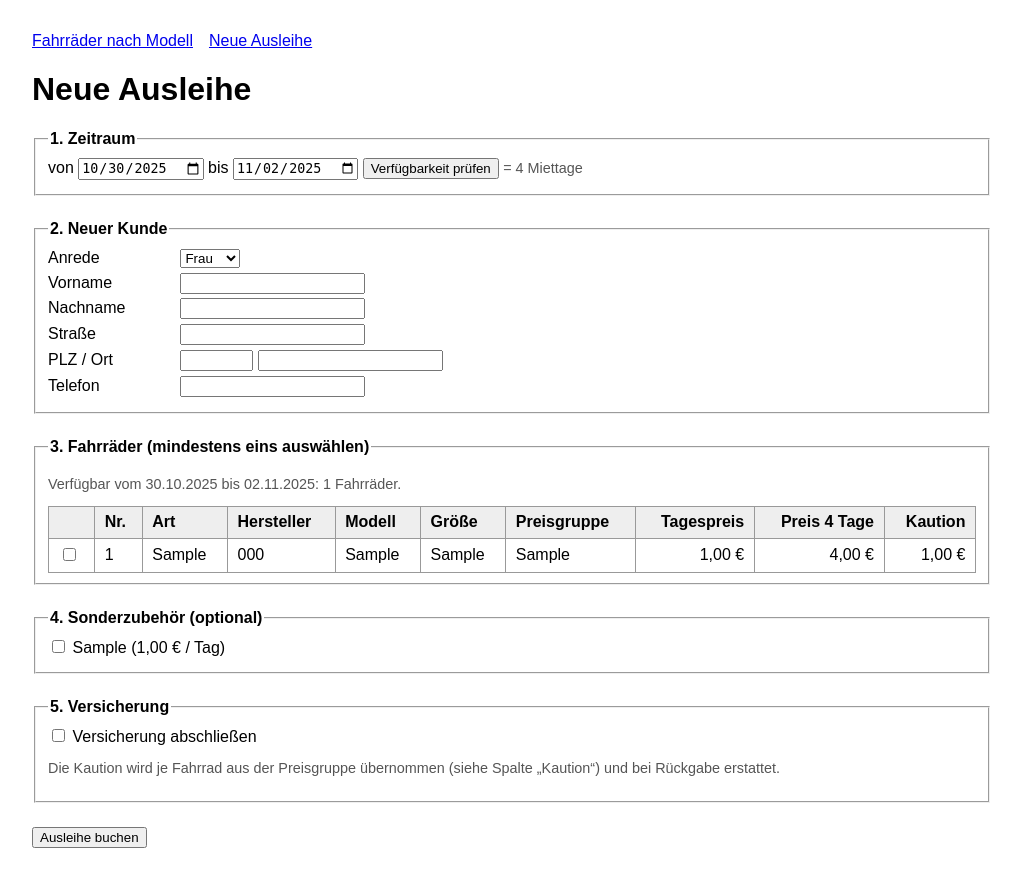
After one commit to ihsanaliakbar/Fahrradiso_phpProject, a PHP site: page /verleih.php in a window 1280 px wide. The commit adds this page. Shown: the whole page, without its empty margins (0-1021 px from the left). Run offline with PHP 8.4, Linux system fonts and the light colour scheme; tables that the repository leaves empty hold one stand-in row (values such as "Sample post").

Commit message:
Teil B: Ausleihe-Prozess, Kaution je Preisgruppe, Use-Case-Diagramm
- verleih.php: neuer Kunde leiht ein oder mehrere Fahrraeder in einem Zeitraum;
  Verfuegbarkeitspruefung, Sonderzubehoer, Versicherung, Buchung in Transaktion,
  Bestaetigung mit Mietpreis und Kaution
- Kaution als fester Betrag je Preisgruppe (Spalte in Ihsan_Preisgruppe),
  wird je Fahrrad automatisch uebernommen
- index.php: Navigation zur neuen Ausleihe
- usecase.puml / usecase.png: Use-Case-Diagramm "Fahrraeder ausleihen"

```diff
--- a/fahradiso.sql
+++ b/fahradiso.sql
@@ -35,10 +35,12 @@ CREATE TABLE Ihsan_Kunde (
     PRIMARY KEY (Kundennummer)
 );
 
+-- Kaution: fester Betrag je Preisgruppe, wird bei der Ausleihe je Rad hinterlegt
 CREATE TABLE Ihsan_Preisgruppe (
     PreisgruppenNr TINYINT UNSIGNED NOT NULL,
     Bezeichnung    VARCHAR(20)      NOT NULL,
     Tagespreis     DECIMAL(6,2)     NOT NULL,
+    Kaution        DECIMAL(6,2)     NOT NULL,
     PRIMARY KEY (PreisgruppenNr)
 );
 
--- a/index.php
+++ b/index.php
@@ -59,6 +59,7 @@ function h(?string $s): string
     </style>
 </head>
 <body>
+    <nav><a href="index.php">Fahrräder nach Modell</a> | <a href="verleih.php">Neue Ausleihe</a></nav>
     <h1>Fahrräder nach Modell</h1>
 
     <form method="get">
--- /dev/null
+++ b/verleih.php
@@ -0,0 +1,364 @@
+<?php
+/**
+ * verleih.php  –  Teil B: Arbeitsprozess "Neuer Kunde leiht Fahrräder"
+ *
+ * Ablauf:
+ *   1. Zeitraum wählen (vorbelegt: 30.10.2025 – 02.11.2025)
+ *   2. Verfügbare Fahrräder werden ermittelt (keine überlappende Ausleihe)
+ *   3. Neuen Kunden erfassen, ein oder mehrere Fahrräder + optional Zubehör wählen
+ *      (Kaution je Rad ergibt sich automatisch aus der Preisgruppe)
+ *   4. Buchung in einer Transaktion speichern:
+ *        INSERT Kunde  ->  je Fahrrad INSERT Ausleihe  ->  INSERT Ausleihe_Zubehoer
+ *   5. Bestätigung mit Preisberechnung anzeigen
+ */
+require 'config.php';
+
+mysqli_report(MYSQLI_REPORT_ERROR | MYSQLI_REPORT_STRICT); // Fehler als Exception (fuer Rollback)
+$mysqli = new mysqli(DB_HOST, DB_USER, DB_PASS, DB_NAME);
+if ($mysqli->connect_error) {
+    die('Verbindung fehlgeschlagen: ' . $mysqli->connect_error);
+}
+$mysqli->set_charset('utf8mb4');
+
+function h(?string $s): string
+{
+    return htmlspecialchars($s ?? '', ENT_QUOTES, 'UTF-8');
+}
+
+function euro(float $betrag): string
+{
+    return number_format($betrag, 2, ',', '.') . ' €';
+}
+
+function datumDe(string $iso): string
+{
+    return date('d.m.Y', strtotime($iso));
+}
+
+// ---------------------------------------------------------------------
+// Schritt 1: Zeitraum (GET oder POST), Standard laut Aufgabe
+// ---------------------------------------------------------------------
+$von = $_REQUEST['von'] ?? '2025-10-30';
+$bis = $_REQUEST['bis'] ?? '2025-11-02';
+
+$fehler = [];
+$dVon = DateTime::createFromFormat('Y-m-d', $von);
+$dBis = DateTime::createFromFormat('Y-m-d', $bis);
+if (!$dVon || !$dBis) {
+    $fehler[] = 'Bitte gültige Daten angeben.';
+} elseif ($dBis < $dVon) {
+    $fehler[] = 'Das Rückgabedatum darf nicht vor dem Ausleihdatum liegen.';
+}
+$tage = (!$fehler) ? $dVon->diff($dBis)->days + 1 : 0;   // 30.10.–02.11. = 4 Tage
+
+// ---------------------------------------------------------------------
+// Schritt 2: Verfügbare Fahrräder im Zeitraum
+// Ein Rad ist belegt, wenn eine Ausleihe den Zeitraum überlappt.
+// Rueckgabedatum NULL = noch nicht zurück, zählt als offen.
+// ---------------------------------------------------------------------
+$verfuegbar = [];
+if (!$fehler) {
+    $stmt = $mysqli->prepare(
+        'SELECT f.Fahrradnummer, f.Art, f.Hersteller, f.Modell, f.Rahmengroesse,
+                p.Bezeichnung AS Preisgruppe, p.Tagespreis, p.Kaution
+         FROM Ihsan_Fahrrad f
+         JOIN Ihsan_Preisgruppe p ON p.PreisgruppenNr = f.PreisgruppenNr
+         WHERE f.Fahrradnummer NOT IN (
+             SELECT a.Fahrradnummer
+             FROM Ihsan_Ausleihe a
+             WHERE a.Ausleihdatum <= ?
+               AND COALESCE(a.Rueckgabedatum, "9999-12-31") >= ?
+         )
+         ORDER BY f.Art, f.Hersteller, f.Modell, f.Rahmengroesse'
+    );
+    $stmt->bind_param('ss', $bis, $von);
+    $stmt->execute();
+    $verfuegbar = $stmt->get_result()->fetch_all(MYSQLI_ASSOC);
+    $stmt->close();
+}
+
+$zubehoer = $mysqli->query('SELECT ZubehoerNr, Bezeichnung, Preis FROM Ihsan_Sonderzubehoer ORDER BY Bezeichnung')
+                   ->fetch_all(MYSQLI_ASSOC);
+
+// ---------------------------------------------------------------------
+// Schritt 3 + 4: Buchung verarbeiten (POST)
+// ---------------------------------------------------------------------
+$buchung = null;   // wird bei Erfolg gefüllt und unten als Bestätigung angezeigt
+
+if ($_SERVER['REQUEST_METHOD'] === 'POST' && !$fehler) {
+    $kunde = [
+        'Anrede'   => trim($_POST['anrede']   ?? ''),
+        'Nachname' => trim($_POST['nachname'] ?? ''),
+        'Vorname'  => trim($_POST['vorname']  ?? ''),
+        'Strasse'  => trim($_POST['strasse']  ?? ''),
+        'PLZ'      => trim($_POST['plz']      ?? ''),
+        'Ort'      => trim($_POST['ort']      ?? ''),
+        'Telefon'  => trim($_POST['telefon']  ?? ''),
+    ];
+    foreach (['Anrede', 'Nachname', 'Vorname', 'Strasse', 'PLZ', 'Ort'] as $feld) {
+        if ($kunde[$feld] === '') {
+            $fehler[] = "Bitte das Feld „{$feld}“ ausfüllen.";
+        }
+    }
+
+    $gewaehlteRaeder = array_map('intval', $_POST['fahrrad'] ?? []);
+    $gewaehlteRaeder = array_values(array_unique($gewaehlteRaeder));
+    if (count($gewaehlteRaeder) < 1) {
+        $fehler[] = 'Bitte mindestens ein Fahrrad auswählen.';
+    }
+    // Nur Räder akzeptieren, die wirklich verfügbar sind (kein Manipulieren des Formulars)
+    $verfuegbarNachNr = array_column($verfuegbar, null, 'Fahrradnummer');
+    foreach ($gewaehlteRaeder as $nr) {
+        if (!isset($verfuegbarNachNr[$nr])) {
+            $fehler[] = "Fahrrad Nr. $nr ist im gewählten Zeitraum nicht verfügbar.";
+        }
+    }
+
+    $gewaehltesZubehoer = array_map('intval', $_POST['zubehoer'] ?? []);
+    $versicherung = isset($_POST['versicherung']) ? 1 : 0;
+
+    if (!$fehler) {
+        // Alles oder nichts: Kunde + alle Ausleihen + Zubehör in einer Transaktion
+        $mysqli->begin_transaction();
+        try {
+            // 4a) Neuen Kunden anlegen
+            $stmt = $mysqli->prepare(
+                'INSERT INTO Ihsan_Kunde (Anrede, Nachname, Vorname, Strasse, PLZ, Ort, Telefon)
+                 VALUES (?, ?, ?, ?, ?, ?, ?)'
+            );
+            $telefon = $kunde['Telefon'] !== '' ? $kunde['Telefon'] : null;
+            $stmt->bind_param('sssssss', $kunde['Anrede'], $kunde['Nachname'], $kunde['Vorname'],
+                              $kunde['Strasse'], $kunde['PLZ'], $kunde['Ort'], $telefon);
+            $stmt->execute();
+            $kundennummer = $mysqli->insert_id;
+            $stmt->close();
+
+            // 4b) Pro Fahrrad eine Ausleihe; die Kaution ergibt sich aus der Preisgruppe des Rads
+            $ausleihNrn = [];
+            $stmt = $mysqli->prepare(
+                'INSERT INTO Ihsan_Ausleihe (Kundennummer, Fahrradnummer, Ausleihdatum, Rueckgabedatum, Versicherung, Kaution)
+                 VALUES (?, ?, ?, ?, ?, ?)'
+            );
+            foreach ($gewaehlteRaeder as $nr) {
+                $kaution = (float)$verfuegbarNachNr[$nr]['Kaution'];
+                $stmt->bind_param('iissid', $kundennummer, $nr, $von, $bis, $versicherung, $kaution);
+                $stmt->execute();
+                $ausleihNrn[$nr] = $mysqli->insert_id;
+            }
+            $stmt->close();
+
+            // 4c) Sonderzubehör: hängt nicht am Rad, wird der ersten Ausleihe des Vorgangs zugeordnet
+            if ($gewaehltesZubehoer) {
+                $ersteAusleihe = reset($ausleihNrn);
+                $stmt = $mysqli->prepare(
+                    'INSERT INTO Ihsan_Ausleihe_Zubehoer (AusleihNr, ZubehoerNr) VALUES (?, ?)'
+                );
+                foreach ($gewaehltesZubehoer as $z) {
+                    $stmt->bind_param('ii', $ersteAusleihe, $z);
+                    $stmt->execute();
+                }
+                $stmt->close();
+            }
+
+            $mysqli->commit();
+        } catch (mysqli_sql_exception $e) {
+            $mysqli->rollback();
+            $fehler[] = 'Buchung fehlgeschlagen: ' . $e->getMessage();
+        }
+    }
+
+    if (!$fehler) {
+        // Schritt 5: Daten für die Bestätigung zusammenstellen
+        $zubehoerNachNr = array_column($zubehoer, null, 'ZubehoerNr');
+        $positionen = [];
+        $summe = 0.0;
+        $kautionGesamt = 0.0;
+        foreach ($gewaehlteRaeder as $nr) {
+            $f = $verfuegbarNachNr[$nr];
+            $preis = $tage * (float)$f['Tagespreis'];
+            $positionen[] = [
+                'text'    => "Fahrrad Nr. $nr: {$f['Art']} {$f['Hersteller']} {$f['Modell']} ({$f['Rahmengroesse']}), "
+                           . "Preisgruppe {$f['Preisgruppe']}, $tage Tage × " . euro((float)$f['Tagespreis']),
+                'betrag'  => $preis,
+                'kaution' => (float)$f['Kaution'],
+            ];
+            $summe += $preis;
+            $kautionGesamt += (float)$f['Kaution'];
+        }
+        foreach ($gewaehltesZubehoer as $z) {
+            $preis = $tage * (float)$zubehoerNachNr[$z]['Preis'];
+            $positionen[] = [
+                'text'    => "Zubehör: {$zubehoerNachNr[$z]['Bezeichnung']}, $tage Tage × " . euro((float)$zubehoerNachNr[$z]['Preis']),
+                'betrag'  => $preis,
+                'kaution' => null,
+            ];
+            $summe += $preis;
+        }
+        $buchung = [
+            'kundennummer' => $kundennummer,
+            'kunde'        => $kunde,
+            'ausleihNrn'   => $ausleihNrn,
+            'positionen'   => $positionen,
+            'summe'        => $summe,
+            'kaution'      => $kautionGesamt,
+            'versicherung' => $versicherung,
+        ];
+    }
+}
+
+$mysqli->close();
+?>
+<!DOCTYPE html>
+<html lang="de">
+<head>
+    <meta charset="UTF-8">
+    <title>Fahrradverleih – Neue Ausleihe</title>
+    <style>
+        body { font-family: Arial, sans-serif; margin: 2rem; max-width: 60rem; }
+        nav a { margin-right: 1rem; }
+        fieldset { margin-bottom: 1.5rem; }
+        legend { font-weight: bold; }
+        label.feld { display: inline-block; width: 8rem; }
+        .zeile { margin: .3rem 0; }
+        table { border-collapse: collapse; margin-top: .5rem; width: 100%; }
+        th, td { border: 1px solid #999; padding: .4rem .6rem; text-align: left; }
+        th { background: #eee; }
+        td.num, th.num { text-align: right; }
+        .fehler { background: #fdd; border: 1px solid #c00; padding: .5rem 1rem; margin-bottom: 1rem; }
+        .ok { background: #dfd; border: 1px solid #090; padding: .5rem 1rem; margin-bottom: 1rem; }
+        .hinweis { color: #555; font-size: .9em; }
+    </style>
+</head>
+<body>
+    <nav><a href="index.php">Fahrräder nach Modell</a><a href="verleih.php">Neue Ausleihe</a></nav>
+    <h1>Neue Ausleihe</h1>
+
+    <?php if ($fehler): ?>
+        <div class="fehler"><ul>
+            <?php foreach ($fehler as $f): ?><li><?= h($f) ?></li><?php endforeach; ?>
+        </ul></div>
+    <?php endif; ?>
+
+    <?php if ($buchung): ?>
+        <div class="ok">Buchung gespeichert. Kundennummer <strong><?= $buchung['kundennummer'] ?></strong>,
+            Ausleih-Nr. <strong><?= implode(', ', $buchung['ausleihNrn']) ?></strong>.</div>
+
+        <h2>Bestätigung</h2>
+        <p>
+            <?= h($buchung['kunde']['Anrede']) ?> <?= h($buchung['kunde']['Vorname']) ?> <?= h($buchung['kunde']['Nachname']) ?><br>
+            <?= h($buchung['kunde']['Strasse']) ?>, <?= h($buchung['kunde']['PLZ']) ?> <?= h($buchung['kunde']['Ort']) ?><br>
+            Zeitraum: <?= datumDe($von) ?> bis <?= datumDe($bis) ?> (<?= $tage ?> Tage)<br>
+            Versicherung: <?= $buchung['versicherung'] ? 'ja' : 'nein' ?>
+        </p>
+        <table>
+            <tr><th>Position</th><th class="num">Mietpreis</th><th class="num">Kaution</th></tr>
+            <?php foreach ($buchung['positionen'] as $p): ?>
+                <tr>
+                    <td><?= h($p['text']) ?></td>
+                    <td class="num"><?= euro($p['betrag']) ?></td>
+                    <td class="num"><?= $p['kaution'] !== null ? euro($p['kaution']) : '–' ?></td>
+                </tr>
+            <?php endforeach; ?>
+            <tr><th>Summe</th><th class="num"><?= euro($buchung['summe']) ?></th><th class="num"><?= euro($buchung['kaution']) ?></th></tr>
+            <tr><th colspan="2">Bei Abholung zu zahlen (Mietpreis + Kaution, Kaution wird bei Rückgabe erstattet)</th>
+                <th class="num"><?= euro($buchung['summe'] + $buchung['kaution']) ?></th></tr>
+        </table>
+        <p><a href="verleih.php">Weitere Ausleihe anlegen</a></p>
+
+    <?php else: ?>
+
+        <form method="get">
+            <fieldset>
+                <legend>1. Zeitraum</legend>
+                <div class="zeile">
+                    <label for="von">von</label> <input type="date" id="von" name="von" value="<?= h($von) ?>" required>
+                    <label for="bis">bis</label> <input type="date" id="bis" name="bis" value="<?= h($bis) ?>" required>
+                    <button type="submit">Verfügbarkeit prüfen</button>
+                    <?php if ($tage): ?><span class="hinweis">= <?= $tage ?> Miettage</span><?php endif; ?>
+                </div>
+            </fieldset>
+        </form>
+
+        <?php if (!$fehler || $_SERVER['REQUEST_METHOD'] === 'POST'): ?>
+        <form method="post" action="verleih.php">
+            <input type="hidden" name="von" value="<?= h($von) ?>">
+            <input type="hidden" name="bis" value="<?= h($bis) ?>">
+
+            <fieldset>
+                <legend>2. Neuer Kunde</legend>
+                <div class="zeile"><label class="feld" for="anrede">Anrede</label>
+                    <select name="anrede" id="anrede">
+                        <?php foreach (['Frau', 'Herr', 'Divers'] as $a): ?>
+                            <option <?= ($_POST['anrede'] ?? '') === $a ? 'selected' : '' ?>><?= $a ?></option>
+                        <?php endforeach; ?>
+                    </select></div>
+                <div class="zeile"><label class="feld" for="vorname">Vorname</label>
+                    <input id="vorname" name="vorname" value="<?= h($_POST['vorname'] ?? '') ?>" required></div>
+                <div class="zeile"><label class="feld" for="nachname">Nachname</label>
+                    <input id="nachname" name="nachname" value="<?= h($_POST['nachname'] ?? '') ?>" required></div>
+                <div class="zeile"><label class="feld" for="strasse">Straße</label>
+                    <input id="strasse" name="strasse" value="<?= h($_POST['strasse'] ?? '') ?>" required></div>
+                <div class="zeile"><label class="feld" for="plz">PLZ / Ort</label>
+                    <input id="plz" name="plz" size="6" value="<?= h($_POST['plz'] ?? '') ?>" required>
+                    <input id="ort" name="ort" value="<?= h($_POST['ort'] ?? '') ?>" required></div>
+                <div class="zeile"><label class="feld" for="telefon">Telefon</label>
+                    <input id="telefon" name="telefon" value="<?= h($_POST['telefon'] ?? '') ?>"></div>
+            </fieldset>
+
+            <fieldset>
+                <legend>3. Fahrräder (mindestens eins auswählen)</legend>
+                <?php if (!$verfuegbar): ?>
+                    <p>Im Zeitraum <?= datumDe($von) ?> bis <?= datumDe($bis) ?> ist kein Fahrrad frei.</p>
+                <?php else: ?>
+                    <p class="hinweis">Verfügbar vom <?= datumDe($von) ?> bis <?= datumDe($bis) ?>: <?= count($verfuegbar) ?> Fahrräder.</p>
+                    <table>
+                        <tr><th></th><th>Nr.</th><th>Art</th><th>Hersteller</th><th>Modell</th><th>Größe</th>
+                            <th>Preisgruppe</th><th class="num">Tagespreis</th><th class="num">Preis <?= $tage ?> Tage</th><th class="num">Kaution</th></tr>
+                        <?php foreach ($verfuegbar as $f): ?>
+                            <?php $nr = (int)$f['Fahrradnummer']; ?>
+                            <tr>
+                                <td><input type="checkbox" name="fahrrad[]" value="<?= $nr ?>" id="f<?= $nr ?>"
+                                    <?= in_array($nr, array_map('intval', $_POST['fahrrad'] ?? []), true) ? 'checked' : '' ?>></td>
+                                <td><label for="f<?= $nr ?>"><?= $nr ?></label></td>
+                                <td><?= h($f['Art']) ?></td>
+                                <td><?= h($f['Hersteller']) ?></td>
+                                <td><?= h($f['Modell']) ?></td>
+                                <td><?= h($f['Rahmengroesse']) ?></td>
+                                <td><?= h($f['Preisgruppe']) ?></td>
+                                <td class="num"><?= euro((float)$f['Tagespreis']) ?></td>
+                                <td class="num"><?= euro($tage * (float)$f['Tagespreis']) ?></td>
+                                <td class="num"><?= euro((float)$f['Kaution']) ?></td>
+                            </tr>
+                        <?php endforeach; ?>
+                    </table>
+                <?php endif; ?>
+            </fieldset>
+
+            <fieldset>
+                <legend>4. Sonderzubehör (optional)</legend>
+                <?php foreach ($zubehoer as $z): ?>
+                    <?php $znr = (int)$z['ZubehoerNr']; ?>
+                    <div class="zeile">
+                        <input type="checkbox" name="zubehoer[]" value="<?= $znr ?>" id="z<?= $znr ?>"
+                            <?= in_array($znr, array_map('intval', $_POST['zubehoer'] ?? []), true) ? 'checked' : '' ?>>
+                        <label for="z<?= $znr ?>"><?= h($z['Bezeichnung']) ?> (<?= euro((float)$z['Preis']) ?> / Tag)</label>
+                    </div>
+                <?php endforeach; ?>
+            </fieldset>
+
+            <fieldset>
+                <legend>5. Versicherung</legend>
+                <div class="zeile">
+                    <input type="checkbox" name="versicherung" id="versicherung" <?= isset($_POST['versicherung']) ? 'checked' : '' ?>>
+                    <label for="versicherung">Versicherung abschließen</label>
+                </div>
+                <p class="hinweis">Die Kaution wird je Fahrrad aus der Preisgruppe übernommen (siehe Spalte „Kaution“) und bei Rückgabe erstattet.</p>
+            </fieldset>
+
+            <button type="submit" <?= count($verfuegbar) < 1 ? 'disabled' : '' ?>>Ausleihe buchen</button>
+        </form>
+        <?php endif; ?>
+
+    <?php endif; ?>
+</body>
+</html>
```
Also changed, not shown: daten.sql (+6 -6 lines), usecase.png (added), 1 other file.
